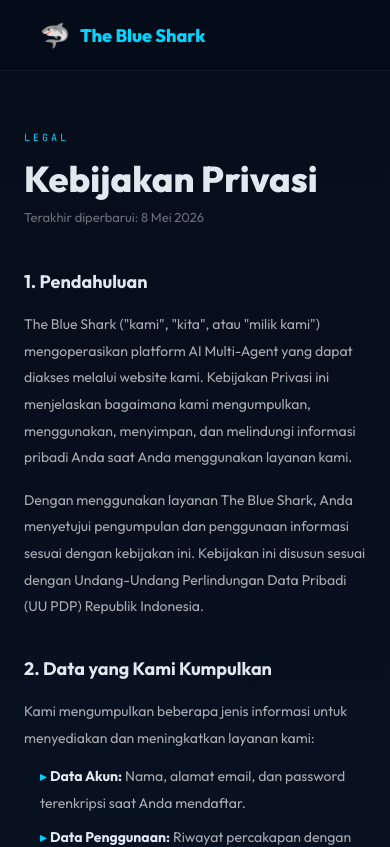
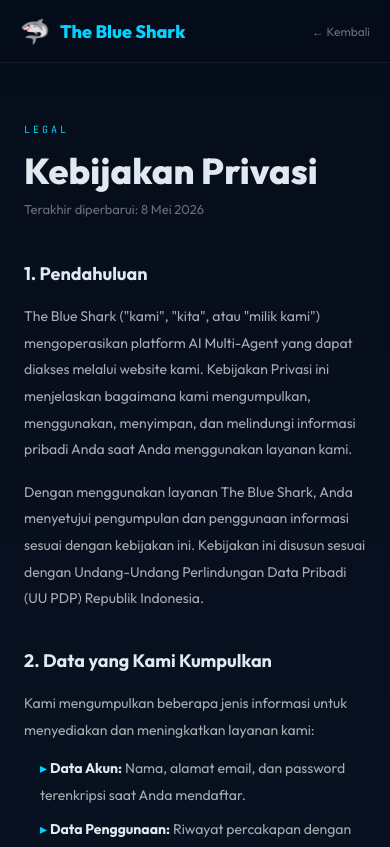
Before and after one commit to Juhwanpram34/The-Blue-Shark, a Next.js app: page /privacy in a window 390 px wide. Shown: the top 847 px of the page. Built offline with nearby package versions, Linux system fonts and the light colour scheme.

Commit message:
fix: UI improvements - mobile header, auth back link, legal pages

```diff
--- a/app/privacy/page.js
+++ b/app/privacy/page.js
@@ -16,15 +16,16 @@ export default function PrivacyPolicy() {
 
       {/* Header */}
       <div style={{
-        padding: '20px 40px',
+        padding: '16px 20px',
         background: 'rgba(6,13,26,0.85)', backdropFilter: 'blur(20px)',
         borderBottom: '1px solid rgba(255,255,255,0.06)',
-        display: 'flex', alignItems: 'center', gap: 10,
+        display: 'flex', alignItems: 'center', justifyContent: 'space-between',
       }}>
-        <a href="/" style={{ textDecoration: 'none', display: 'flex', alignItems: 'center', gap: 10 }}>
+        <a href="/landing" style={{ textDecoration: 'none', display: 'flex', alignItems: 'center', gap: 10 }}>
           <span style={{ fontSize: 24 }}>🦈</span>
           <span style={{ fontSize: 18, fontWeight: 800, color: '#00d4ff' }}>The Blue Shark</span>
         </a>
+        <a href="/landing" style={{ fontSize: 12, color: 'rgba(255,255,255,0.4)', textDecoration: 'none' }}>← Kembali</a>
       </div>
 
       {/* Content */}
@@ -166,7 +167,7 @@ export default function PrivacyPolicy() {
 
       {/* Footer */}
       <div style={{
-        padding: '24px 40px', textAlign: 'center',
+        padding: '24px 20px', textAlign: 'center',
         borderTop: '1px solid rgba(255,255,255,0.06)',
       }}>
         <p style={{
```
Also changed, not shown: app/terms/page.js (+5 -4 lines).
